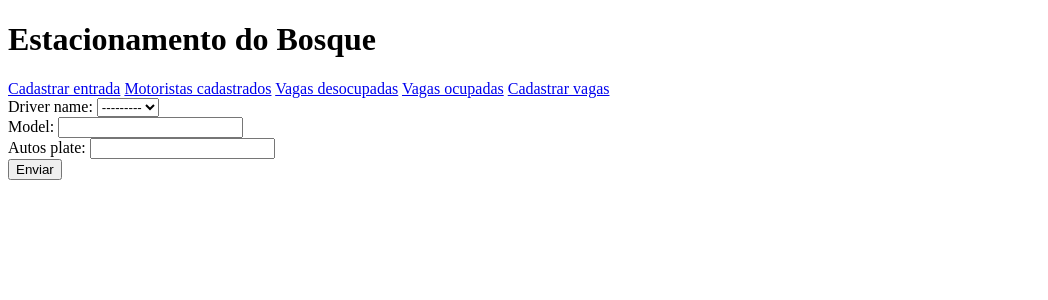
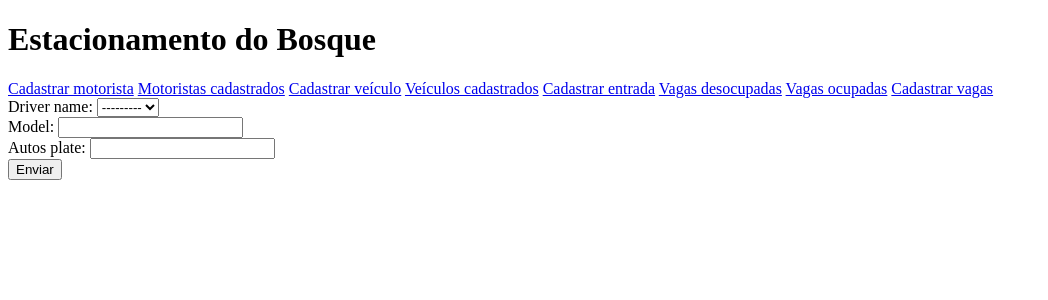
Before and after one commit to vitor-lima-ms/parking_lot_app_manage, a Django app: page /autos_register_form/ in a window 1280 px wide. Shown: the top 300 px of the page, without its empty margins (0-1048 px from the left). Run offline with Django 5.2, Linux system fonts and the light colour scheme; data comes from the database, SQL or seed files in the repository.

Commit message:
Update base_parking.html

```diff
--- a/base_dir/templates/base_parking.html
+++ b/base_dir/templates/base_parking.html
@@ -13,8 +13,11 @@
         <h1>Estacionamento do Bosque</h1>
     </header>
     <nav>
-        <a href="{% url "apps:driver_register_form" %}">Cadastrar entrada</a>
+        <a href="{% url "apps:driver_register_form" %}">Cadastrar motorista</a>
         <a href="{% url "apps:registered_drivers" %}">Motoristas cadastrados</a>
+        <a href="{% url "apps:autos_register_form" %}">Cadastrar veículo</a>
+        <a href="{% url "apps:registered_autos" %}">Veículos cadastrados</a>
+        <a href="{% url "apps:parking_assignment" %}">Cadastrar entrada</a>
         <a href="{% url "apps:main_page" %}">Vagas desocupadas</a>
         <a href="{% url "apps:occupied_parking_spaces" %}">Vagas ocupadas</a>
         <a href="{% url "apps:parking_creation_form" %}">Cadastrar vagas</a>
```
